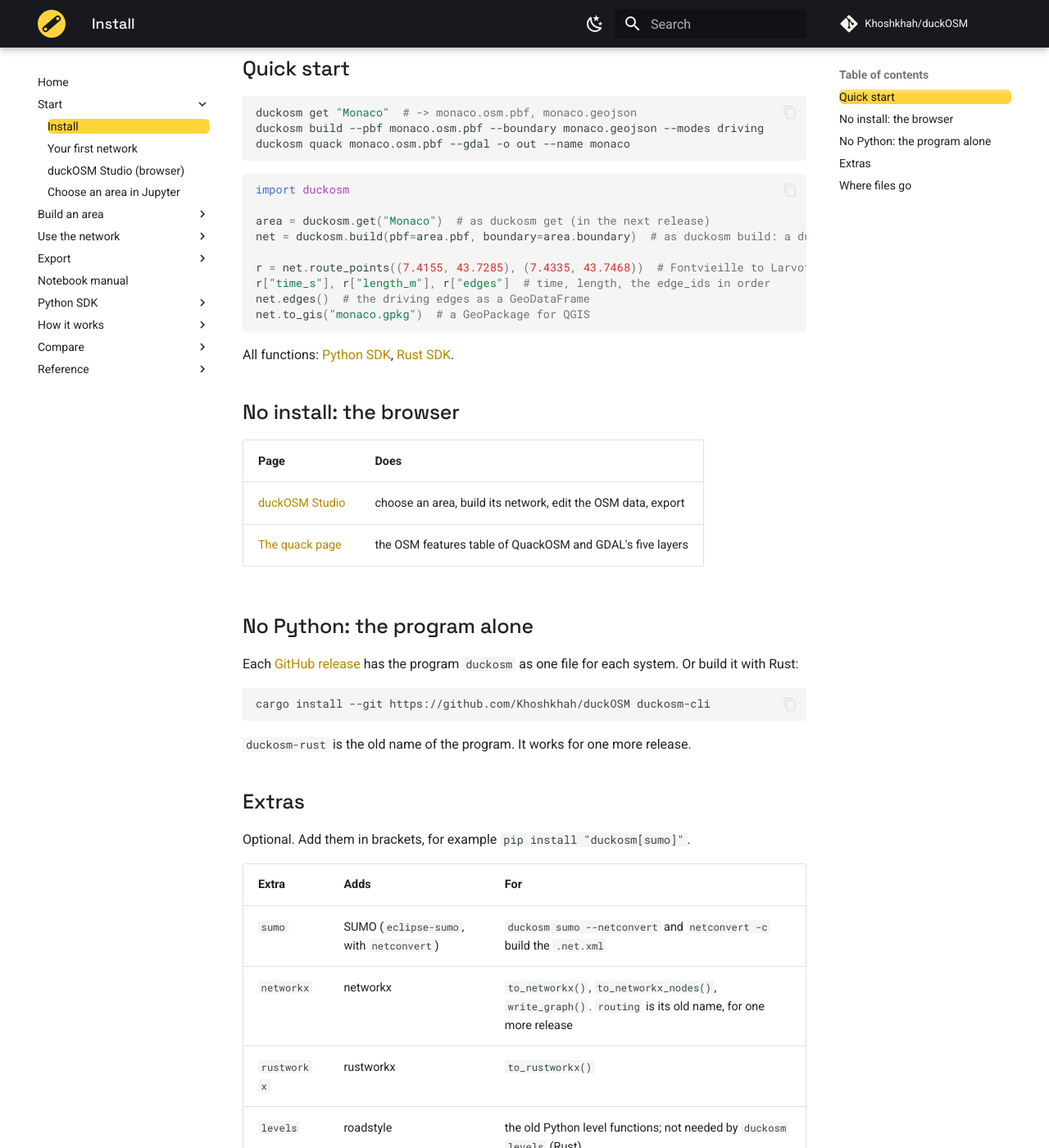
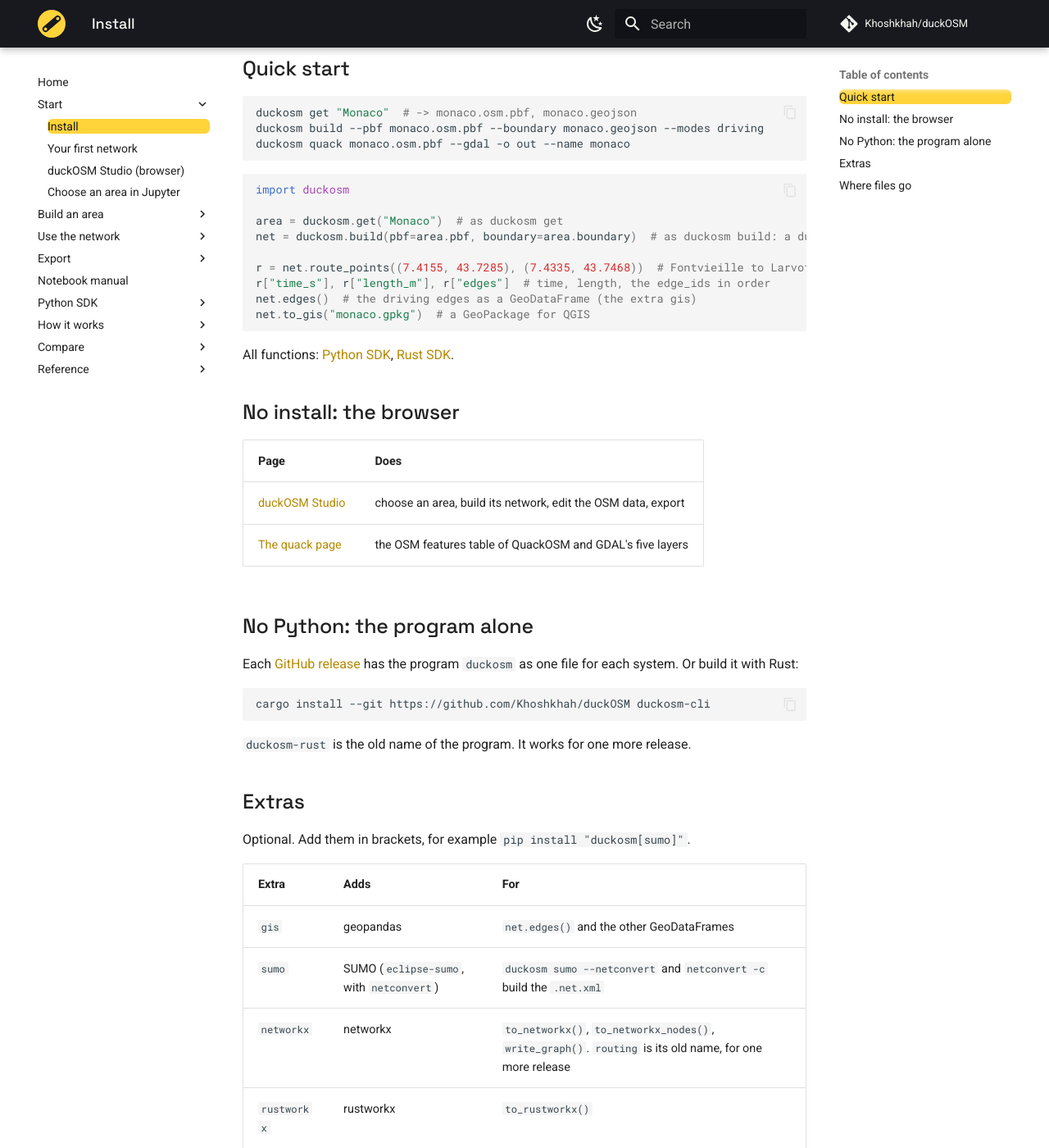
Before and after one commit to Khoshkhah/duckOSM, an MkDocs documentation site: the page built from docs/install.md, in a window 1280 px wide and 1400 px high, scrolled down 487 px. Shown: the whole window at 82% size. Built offline with MkDocs 1.6.1 and Material for MkDocs 9.7.7, drawn with Linux system fonts in a browser that asks for light colours; comment, search, counter and statistics services are not loaded; some of the changed text lies outside the part shown.

Commit message:
Docs: the guides, README and SKILL.md match the code
- The route example ends at (7.4335, 43.7468). The old end point (7.4400,
  43.7480) is outside the Monaco boundary: route_points stops with "no road
  within 50 m of the end".
- route.md: a point with no road near it gives RuntimeError; the path of a
  route between points has no geometry, and the route has start and end.
- SKILL.md: duckosm is on PyPI; the commands, route() and duckosm levels need
  no extra; no osmium or GDAL; the right extras (gis, viz, sim, graph).
- install.md and first_network.md: duckosm get exists now; net.edges() needs
  the extra gis and net.map() the extra viz.
- README.md and index.md: duckOSM has no DTALite export: DTALite reads the GMNS
  tables. MATSim also has --merge.

Co-Authored-By: Claude Opus 5.5 <noreply@anthropic.com>

````diff
--- a/docs/install.md
+++ b/docs/install.md
@@ -23,12 +23,12 @@ duckosm quack monaco.osm.pbf --gdal -o out --name monaco
 ```python
 import duckosm
 
-area = duckosm.get("Monaco")  # as duckosm get (in the next release)
+area = duckosm.get("Monaco")  # as duckosm get
 net = duckosm.build(pbf=area.pbf, boundary=area.boundary)  # as duckosm build: a duckosm.Network
 
 r = net.route_points((7.4155, 43.7285), (7.4335, 43.7468))  # Fontvieille to Larvotto (lon, lat)
 r["time_s"], r["length_m"], r["edges"]  # time, length, the edge_ids in order
-net.edges()  # the driving edges as a GeoDataFrame
+net.edges()  # the driving edges as a GeoDataFrame (the extra gis)
 net.to_gis("monaco.gpkg")  # a GeoPackage for QGIS
 ```
 
@@ -59,13 +59,14 @@ Optional. Add them in brackets, for example `pip install "duckosm[sumo]"`.
 
 | Extra | Adds | For |
 |---|---|---|
+| `gis` | geopandas | `net.edges()` and the other GeoDataFrames |
 | `sumo` | SUMO (`eclipse-sumo`, with `netconvert`) | `duckosm sumo --netconvert` and `netconvert -c` build the `.net.xml` |
 | `networkx` | networkx | `to_networkx()`, `to_networkx_nodes()`, `write_graph()`. `routing` is its old name, for one more release |
 | `rustworkx` | rustworkx | `to_rustworkx()` |
 | `levels` | roadstyle | the old Python level functions; not needed by `duckosm levels` (Rust) |
 | `viz` | roadstyle, mapstyle, lanestyle, matplotlib | map functions in Python |
 
-`route()`, the exports, `export-graph` to GraphML and `duckosm elevation` need no extra. No duckOSM command needs osmium or GDAL.
+All the extras: [Python SDK](reference/python.md#install). `route()`, the exports, `export-graph` to GraphML and `duckosm elevation` need no extra. No duckOSM command needs osmium or GDAL.
 
 ## Where files go
 
````
Also changed, not shown: README.md (+2 -2 lines), docs/concepts/multimodal.md (+1 -1 lines), docs/first_network.md (+3 -3 lines), docs/guides/route.md (+6 -5 lines), docs/index.md (+1 -1 lines), skills/duckosm/SKILL.md (+9 -9 lines).
